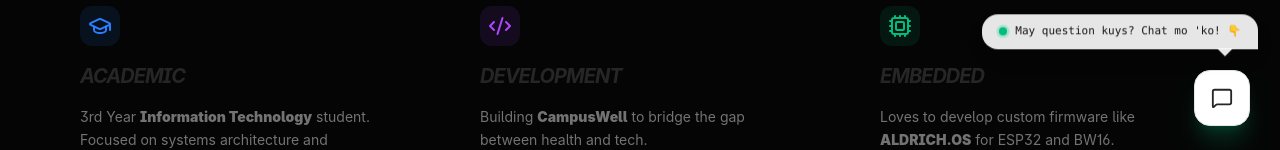
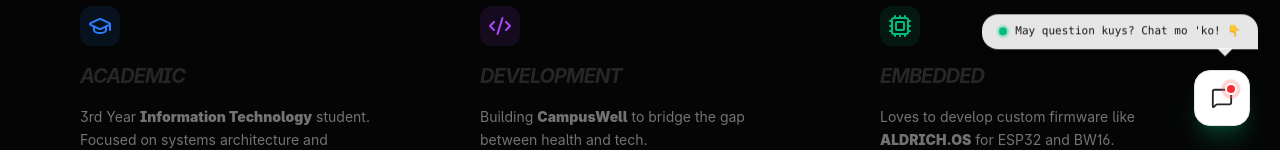
Before and after one commit to aldrich27dev/aldrich_newportfolio, a React (Vite) app: page / in a window 1280 px wide. Shown: the part 650-800 px from the top of the page. Built offline with nearby package versions, Linux system fonts and the light colour scheme.

Commit message:
feat: enhance ChatBot button with notification indicator and adjust ScrollToTop z-index

```diff
--- a/src/components/ChatBot.jsx
+++ b/src/components/ChatBot.jsx
@@ -395,7 +395,19 @@ useEffect(() => {
           isOpen ? 'bg-neutral-900 text-white border-transparent' : 'bg-white dark:bg-neutral-900 text-neutral-800 dark:text-neutral-100 border-neutral-200 dark:border-white/10'
         }`}
       >
-        {isOpen ? <X size={20} /> : <MessageSquare size={22} strokeWidth={2} />}
+        {isOpen ? (
+          <X size={20} />
+        ) : (
+
+          <div className="relative">
+            <MessageSquare size={22} strokeWidth={2} />
+
+            <span className="absolute -top-1 -right-1 flex h-3 w-3">
+              <span className="animate-ping absolute inline-flex h-full w-full rounded-full bg-red-400 opacity-75"></span>
+              <span className="relative inline-flex rounded-full h-3 w-3 bg-red-500 border-2 border-white dark:border-neutral-900"></span>
+            </span>
+          </div>
+        )}
       </motion.button>
     </motion.div>
   );
--- a/src/components/Navbar.jsx
+++ b/src/components/Navbar.jsx
@@ -103,9 +103,9 @@ export default function Navbar() {
                   {link.name}
                 </a>
               ))}
-              <button className="w-full bg-neutral-950 dark:bg-white text-white dark:text-black py-5 rounded-2xl font-black uppercase tracking-[0.2em] text-[10px]">
+              {/* <button className="w-full bg-neutral-950 dark:bg-white text-white dark:text-black py-5 rounded-2xl font-black uppercase tracking-[0.2em] text-[10px]">
                 CONTACT ME
-              </button>
+              </button> */}
             </div>
           </motion.div>
         )}
--- a/src/components/ScrollToTop.jsx
+++ b/src/components/ScrollToTop.jsx
@@ -53,7 +53,7 @@ export default function ScrollToTop() {
 
         onClick={scrollToTop}
         // 🚩 Centered and positioned below navbar
-        className="fixed top-[75px] left-1/2 -translate-x-1/2 z-[9998] group flex flex-col items-center"
+        className="fixed top-[75px] left-1/2 -translate-x-1/2 z-[1] group flex flex-col items-center"
       >
         <div className="relative">
           {/* 🚩 The Floating Body */}
```
